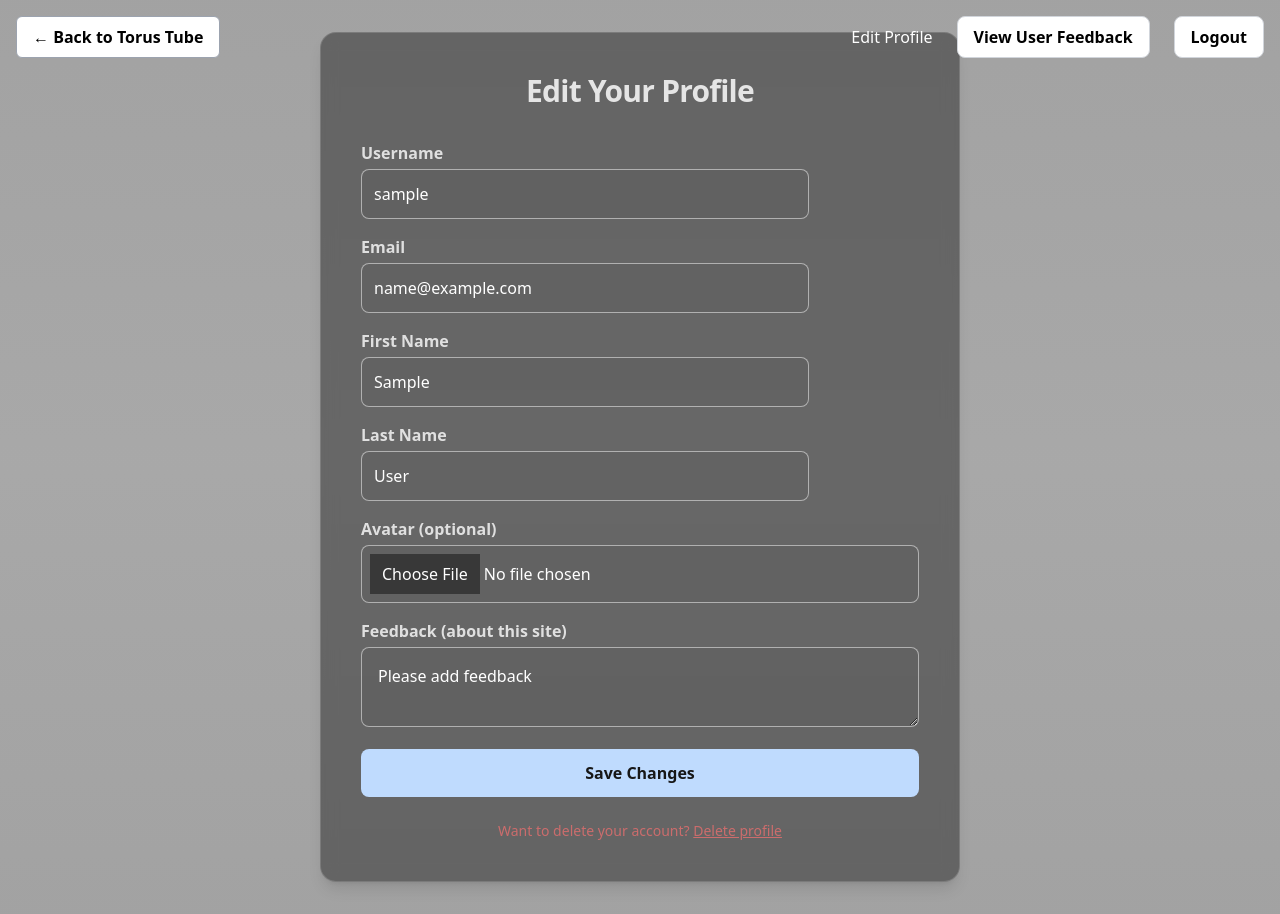
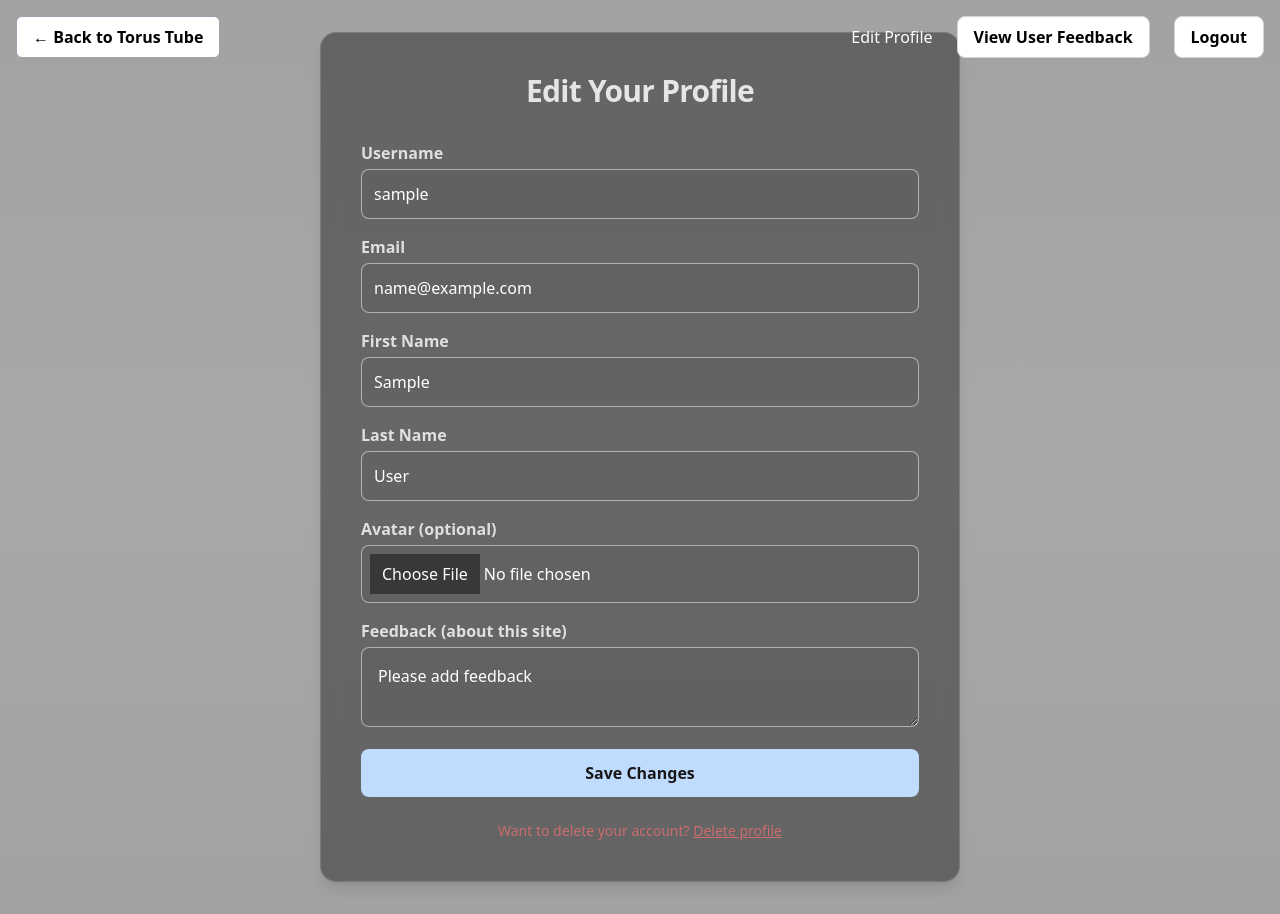
Before and after one commit to btwnTheLines/devjourney, a Django app: page /edit_profile/ in a window 1280 px wide. Run offline with Django 5.2, Linux system fonts and the light colour scheme; the visitor is signed in with stand-in values (Sample User, id 1); some libraries are stand-ins or nearby versions.

Commit message:
Update edit_profile.html - styling/structure update

```diff
--- a/app_profiles/templates/app_profiles/edit_profile.html
+++ b/app_profiles/templates/app_profiles/edit_profile.html
@@ -9,8 +9,7 @@
 
 {# Centered horizontally, balanced vertical padding #}
 <div class="w-full max-w-2xl mx-auto px-4 py-2">
-  <div class="rounded-2xl p-6 md:p-10 shadow-lg backdrop-blur
-              bg-neutral-800/50 border border-white/15">
+  <div class="rounded-2xl p-6 md:p-10 shadow-lg backdrop-blur bg-neutral-800/50 border border-white/15">
     {# Darker heading (closer to nav button background tone) #}
     <h1 class="text-3xl font-bold mb-8 text-center text-neutral-200 tracking-tight">
       Edit Your Profile
@@ -22,7 +21,7 @@
       {{ profile_form.non_field_errors }}
 
       <!-- Username -->
-      <div class="max-w-md">
+      <div class="w-full">
         <label for="{{ user_form.username.id_for_label }}" class="block font-semibold mb-1 text-white/80">
           Username
         </label>
@@ -42,7 +41,7 @@
       </div>
 
       <!-- Email -->
-      <div class="max-w-md">
+      <div class="w-full">
         <label for="{{ user_form.email.id_for_label }}" class="block font-semibold mb-1 text-white/80">
           Email
         </label>
@@ -62,7 +61,7 @@
       </div>
 
       <!-- First Name -->
-      <div class="max-w-md">
+      <div class="w-full">
         <label for="{{ user_form.first_name.id_for_label }}" class="block font-semibold mb-1 text-white/80">
           First Name
         </label>
@@ -82,7 +81,7 @@
       </div>
 
       <!-- Last Name -->
-      <div class="max-w-md">
+      <div class="w-full">
         <label for="{{ user_form.last_name.id_for_label }}" class="block font-semibold mb-1 text-white/80">
           Last Name
         </label>
@@ -102,7 +101,7 @@
       </div>
 
       <!-- Avatar -->
-      <div>
+      <div class="w-full">
         <label for="{{ profile_form.avatar.id_for_label }}" class="block font-semibold mb-1 text-white/80">
           Avatar (optional)
         </label>
@@ -128,7 +127,7 @@
       </div>
 
       <!-- Feedback -->
-      <div>
+      <div class="w-full">
         <label for="{{ profile_form.feedback.id_for_label }}" class="block font-semibold mb-1 text-white/80">
           Feedback (about this site)
         </label>
@@ -163,10 +162,8 @@
         Delete profile
       </button>
     </p>
-  </div>
-</div>
 
-{# --- Modal for delete account --- #}
+    {# --- Modal for delete account (moved inside container) --- #}
     <div id="deleteModal"
          class="fixed inset-0 z-50 hidden flex items-center justify-center p-4 bg-black/60"
          role="dialog" aria-modal="true" aria-labelledby="deleteModalTitle" aria-hidden="true">
@@ -204,4 +201,6 @@
     </div>
 
     <script src="{% static 'js/delete_account.js' %}" defer></script>
+  </div>
+</div>
 {% endblock %}
```
Lines whose indentation alone changed are shown as unchanged.
